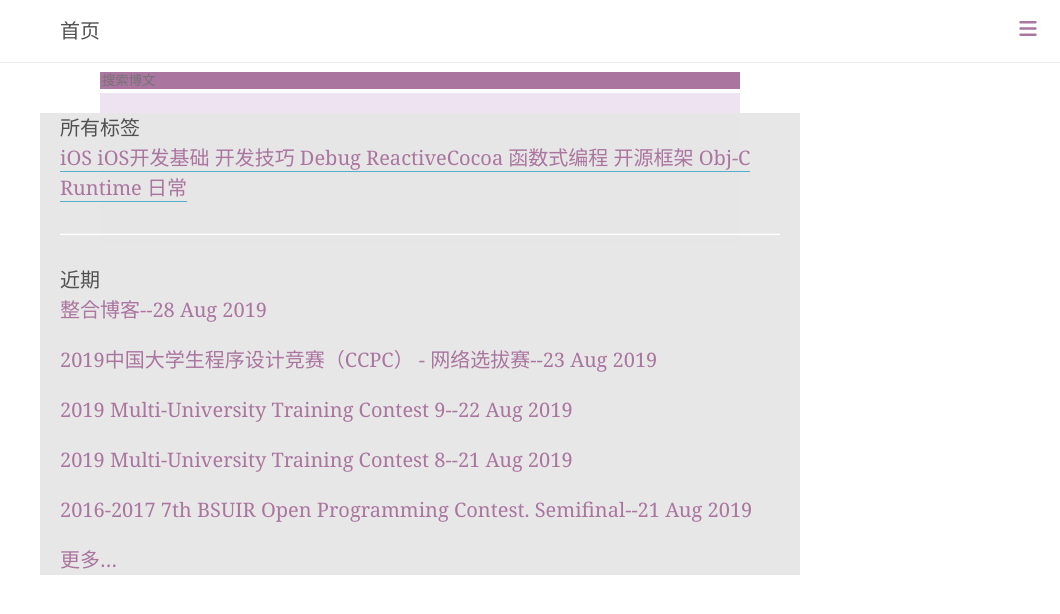
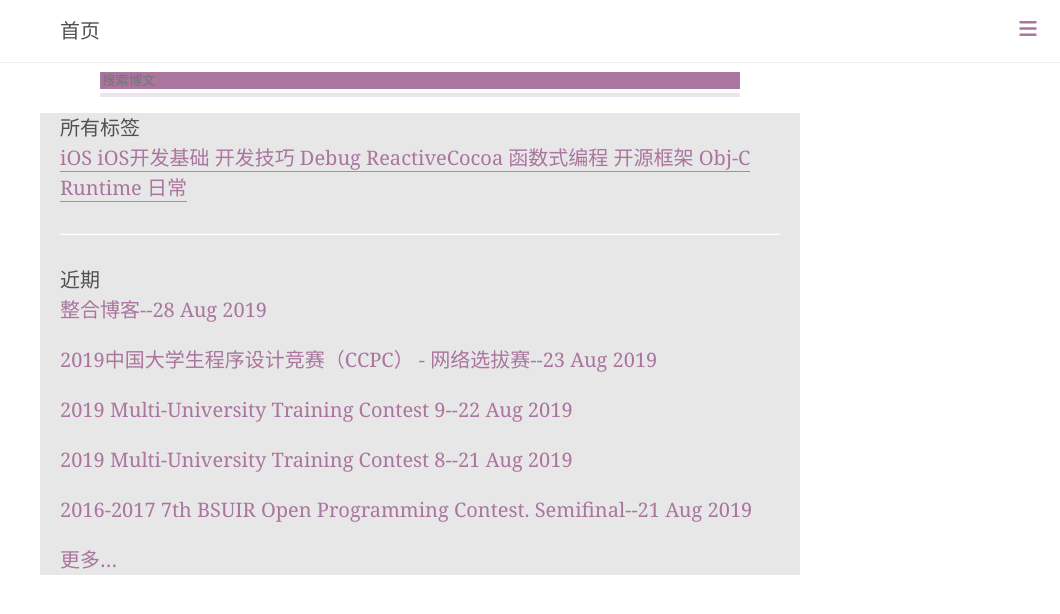
Before and after one commit to XtrueT/xtruet.github.com, a Jekyll site: the page built from index.html, in a window 1280 px wide. Shown: the top 614 px of the page, without its empty margins (220-1280 px from the left). Built offline with Jekyll 4.4.1, drawn with Linux system fonts in a browser that asks for light colours; nearby versions of some CDN libraries; library files that are not in the unit come from our copies; comment, search, counter and statistics services are not loaded.

Commit message:
Update index.css

```diff
--- a/public/css/index.css
+++ b/public/css/index.css
@@ -58,7 +58,7 @@ h3 {
   /* border: 1px solid #ccc;  */
   padding: 2px;
   width: 100%;
-  height: 150px;
+  max-height: 150px;
   overflow:auto;
 }
 
```
